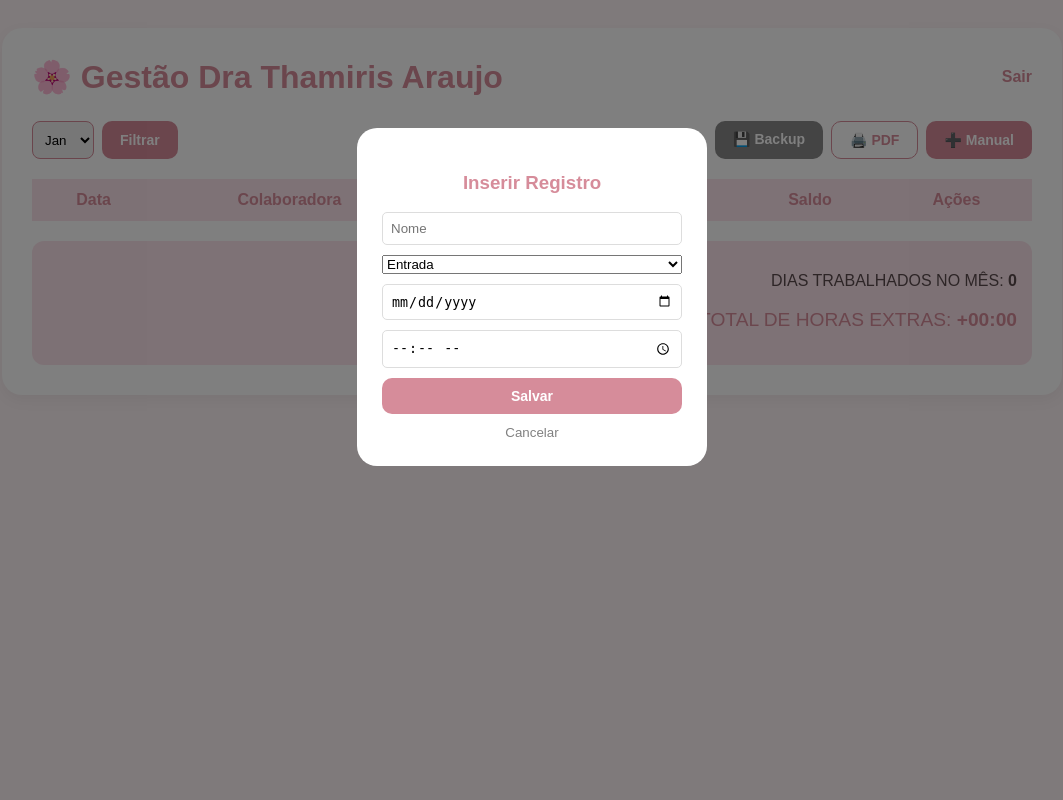
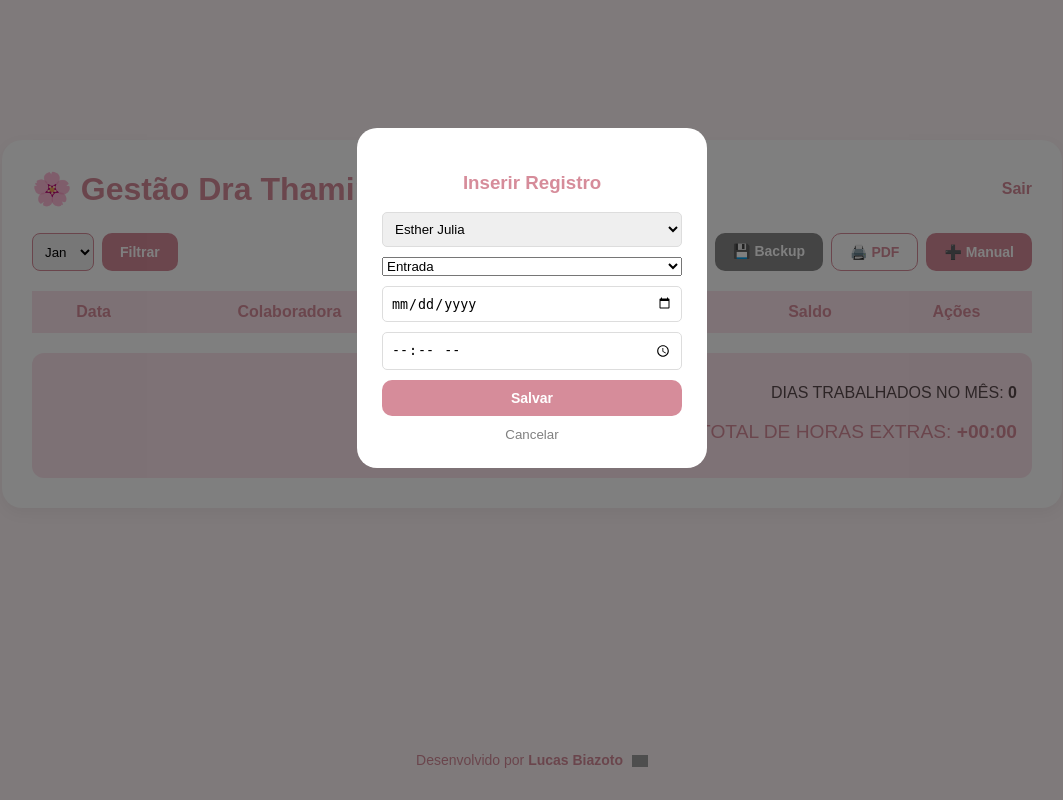
Before and after one commit to LucasBiazoto/Ponto, a Flask app: page /gestao in a window 1280 px wide, after a click on "➕ Manual". Shown: the whole page, without its empty margins (108-1171 px from the left). Run offline with Flask 3, Linux system fonts and the light colour scheme; the visitor is signed in with stand-in values (Sample User, id 1); lists and menus that the app fills with data are empty; grey boxes are pictures that could not be loaded.

Commit message:
fechamento

```diff
--- a/templates/gestao.html
+++ b/templates/gestao.html
@@ -5,18 +5,24 @@
     <title>Gestão Dra. Thamiris Araujo</title>
     <style>
         :root { --cor-primaria: #d68c9a; --cor-fundo: #fff5f7; }
-        body { background: var(--cor-fundo); font-family: sans-serif; padding: 20px; color: #5a4a4d; }
-        .container { background: white; padding: 30px; border-radius: 20px; box-shadow: 0 5px 15px rgba(0,0,0,0.05); max-width: 1000px; margin: auto; }
+        body { background: var(--cor-fundo); font-family: sans-serif; padding: 20px; color: #5a4a4d; display: flex; flex-direction: column; min-height: 95vh; }
+        .container { background: white; padding: 30px; border-radius: 20px; box-shadow: 0 5px 15px rgba(0,0,0,0.05); max-width: 1000px; margin: auto; width: 100%; }
         .header { display: flex; justify-content: space-between; align-items: center; margin-bottom: 25px; }
         .btn { padding: 10px 18px; border-radius: 10px; border: none; background: var(--cor-primaria); color: white; font-weight: bold; cursor: pointer; text-decoration: none; font-size: 14px; }
         .btn-outline { background: white; color: var(--cor-primaria); border: 1px solid var(--cor-primaria); }
         table { width: 100%; border-collapse: collapse; margin-top: 20px; }
         th { background: #fce4ec; color: var(--cor-primaria); padding: 12px; }
         td { padding: 12px; border-bottom: 1px solid #eee; text-align: center; }
+
+        /* LÓGICA DE CORES DAS TAGS */
         .saldo-tag { font-weight: bold; padding: 5px 10px; border-radius: 8px; }
         .verde { color: #27ae60; background: #e8f6ed; }
         .vermelho { color: #e74c3c; background: #fdecea; }
+        .azul { color: #3498db; background: #ebf5fb; }
+
         .resumo-box { margin-top: 20px; background: #fce4ec; padding: 15px; border-radius: 12px; text-align: right; }
+        footer { margin-top: auto; padding: 20px; text-align: center; font-size: 14px; color: var(--cor-primaria); }
+        footer a { text-decoration: none; color: inherit; font-weight: bold; }
         @media print { .no-print { display: none !important; } }
     </style>
 </head>
@@ -55,7 +61,9 @@
                     <td style="color: #27ae60;">{{ r.e }}</td>
                     <td style="color: #e74c3c;">{{ r.s }}</td>
                     <td><span class="saldo-tag {{ r.cor }}">{{ r.saldo }}</span></td>
-                    <td class="no-print"><a href="/excluir/{{ r.id_e or r.id_s }}" style="text-decoration:none;">🗑️</a></td>
+                    <td class="no-print">
+                        <a href="/excluir/{{ r.id_e or r.id_s }}" style="text-decoration:none;">🗑️</a>
+                    </td>
                 </tr>
                 {% endfor %}
             </tbody>
@@ -71,7 +79,9 @@
         <div style="background:white; width:300px; margin:10% auto; padding:25px; border-radius:20px; text-align:center;">
             <h3 style="color:var(--cor-primaria);">Inserir Registro</h3>
             <form action="/inserir_manual" method="POST" style="display:flex; flex-direction:column; gap:10px;">
-                <input type="text" name="nome" placeholder="Nome" required style="padding:8px; border-radius:5px; border:1px solid #ddd;">
+                <select name="nome" required style="padding:8px; border-radius:5px; border:1px solid #ddd;">
+                    <option value="Esther Julia">Esther Julia</option>
+                </select>
                 <select name="tipo"><option>Entrada</option><option>Saída</option></select>
                 <input type="date" name="data" required style="padding:8px; border-radius:5px; border:1px solid #ddd;">
                 <input type="time" name="hora" required style="padding:8px; border-radius:5px; border:1px solid #ddd;">
@@ -80,5 +90,10 @@
             </form>
         </div>
     </div>
+
+    <footer class="no-print">
+        Desenvolvido por <a href="https://github.com/LucasBiazoto" target="_blank">Lucas Biazoto</a>
+        <img src="https://cdn-icons-png.flaticon.com/512/25/25231.png" width="16" style="vertical-align: middle; margin-left: 5px;">
+    </footer>
 </body>
 </html>
```
Also changed, not shown: templates/index.html (+4 -6 lines).
